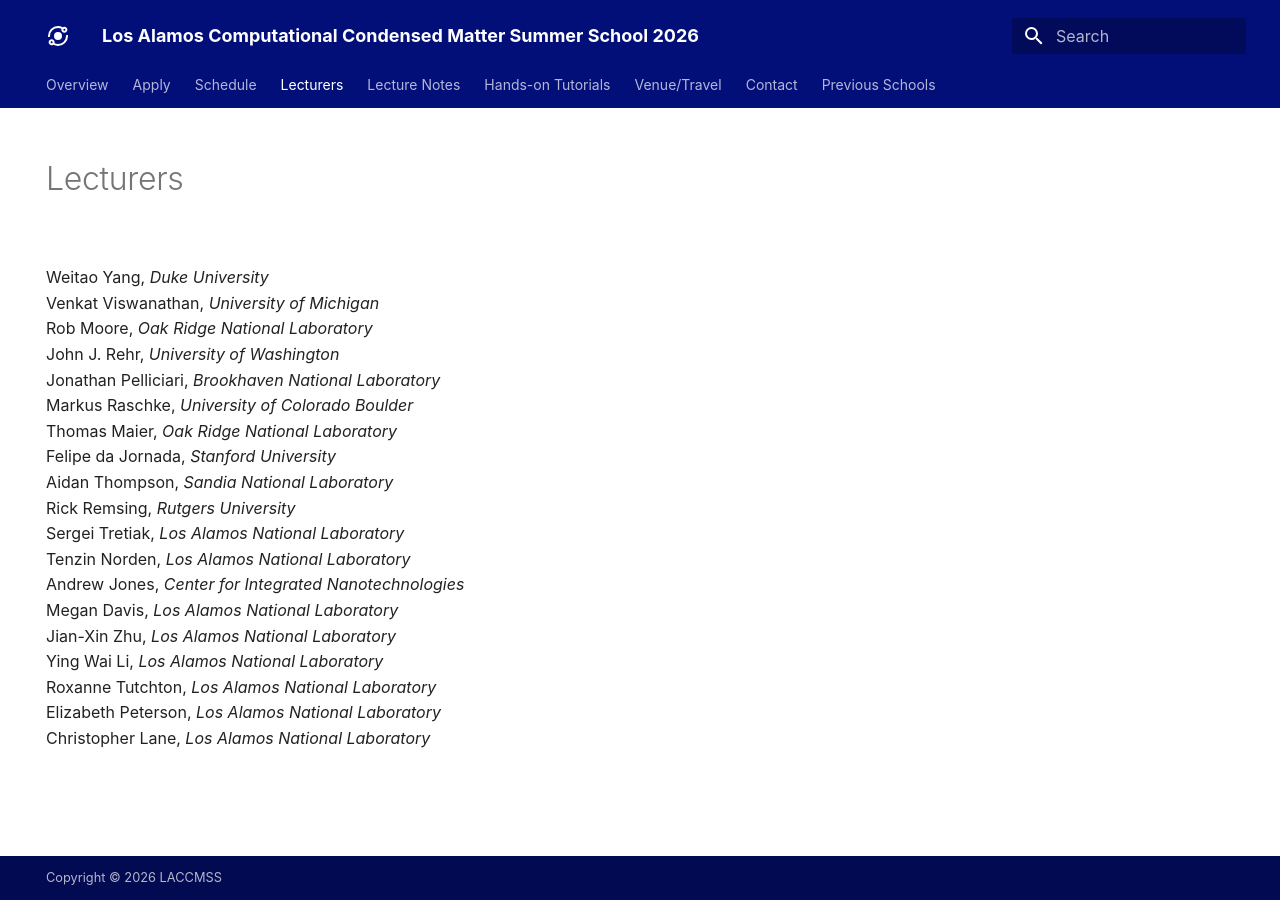
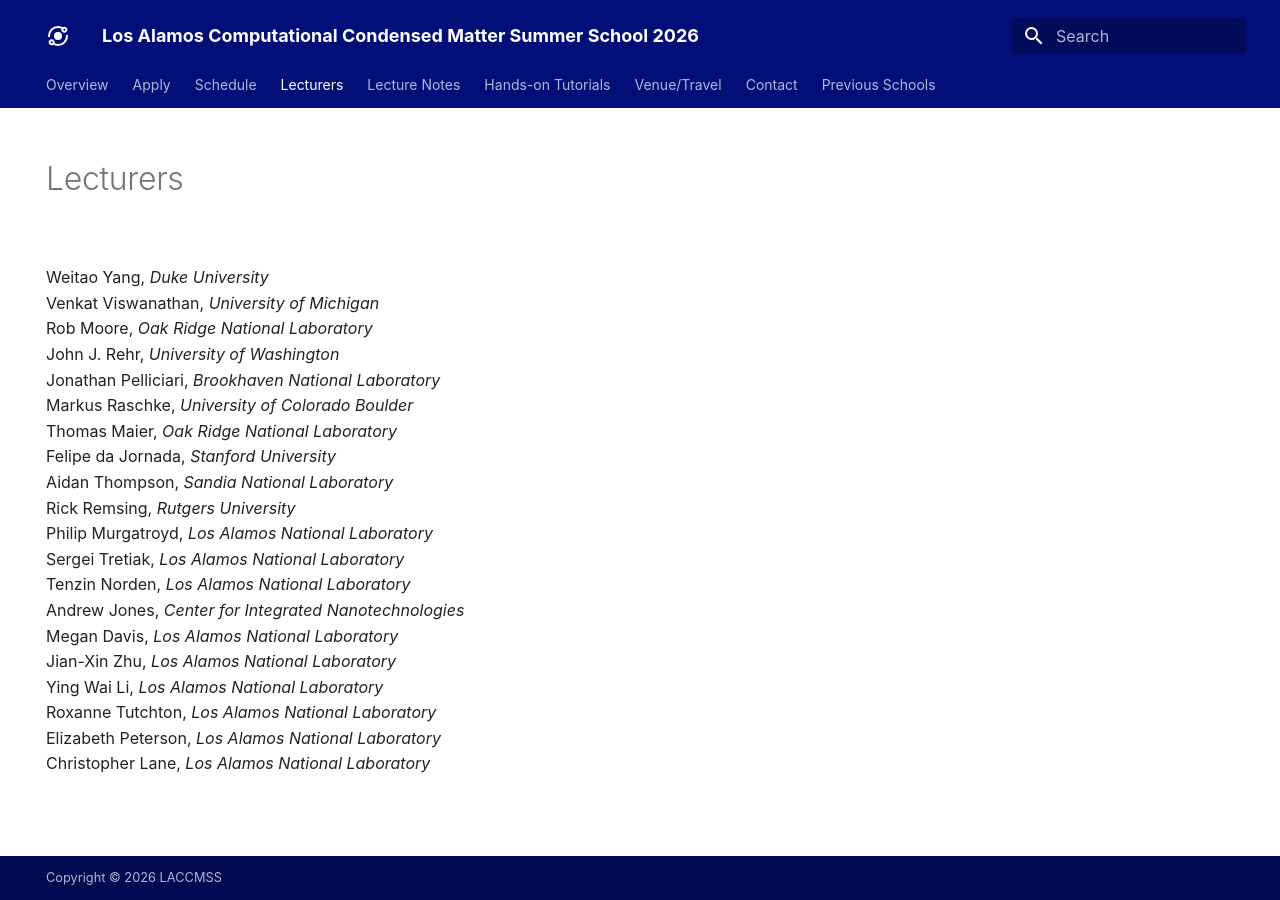
Before and after one commit to LACCMSS/2026, an MkDocs documentation site: the page built from docs/lecturers.md, in a window 1280 px wide. Built offline with MkDocs 1.6.1 and Material for MkDocs 9.7.7, drawn with Linux system fonts in a browser that asks for light colours; some web fonts are replaced.

Commit message:
Update lecturers.md

```diff
--- a/docs/lecturers.md
+++ b/docs/lecturers.md
@@ -14,6 +14,7 @@
 <br>Felipe da Jornada, <i>Stanford University</i>
 <br>Aidan Thompson, <i>Sandia National Laboratory</i>
 <br>Rick Remsing, <i>Rutgers University</i>
+<br>Philip Murgatroyd, <i>Los Alamos National Laboratory</i>
 <br>Sergei Tretiak, <i>Los Alamos National Laboratory</i>
 <br>Tenzin Norden, <i>Los Alamos National Laboratory</i>
 <br>Andrew Jones, <i>Center for Integrated Nanotechnologies</i>
```
